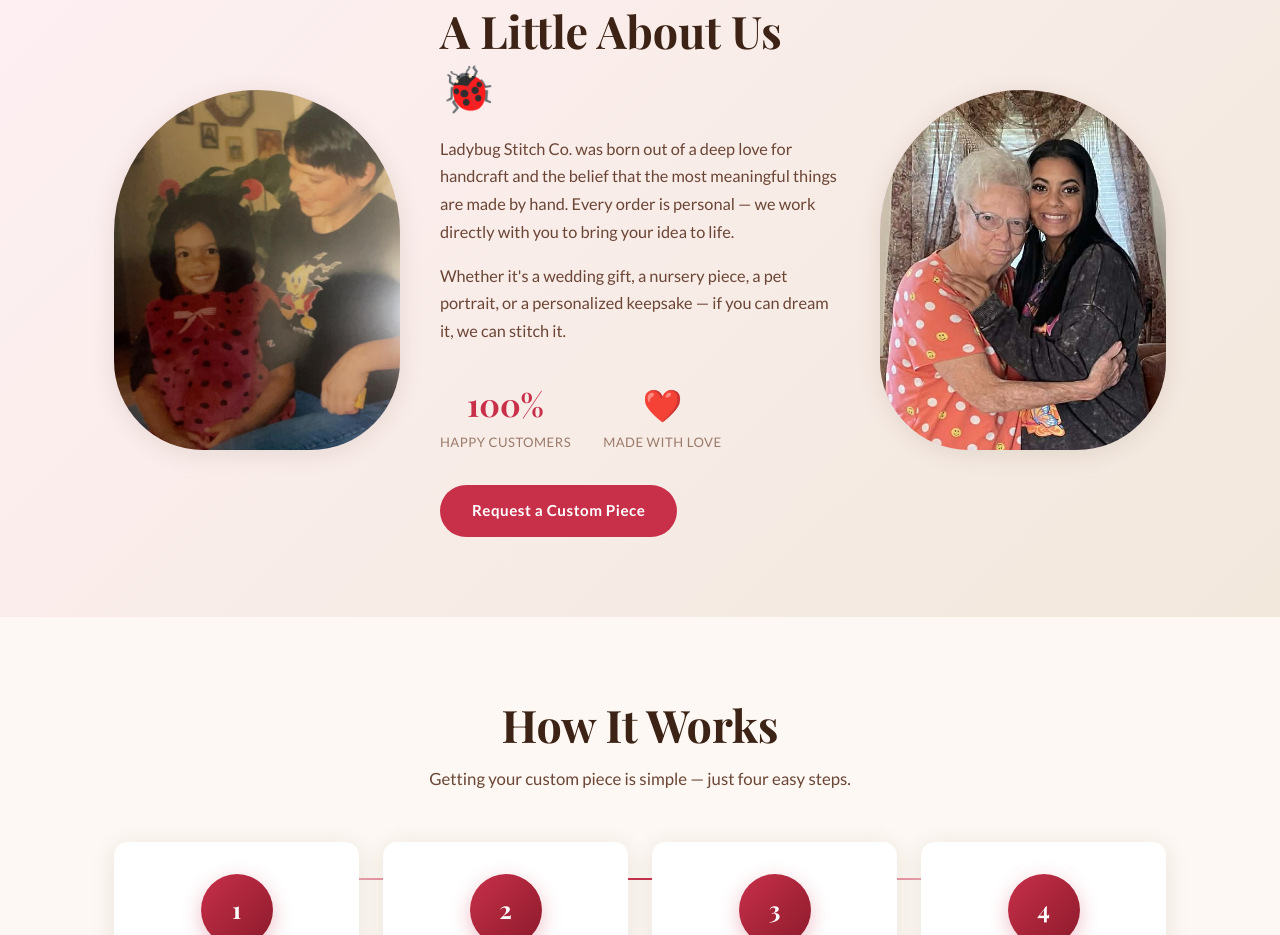
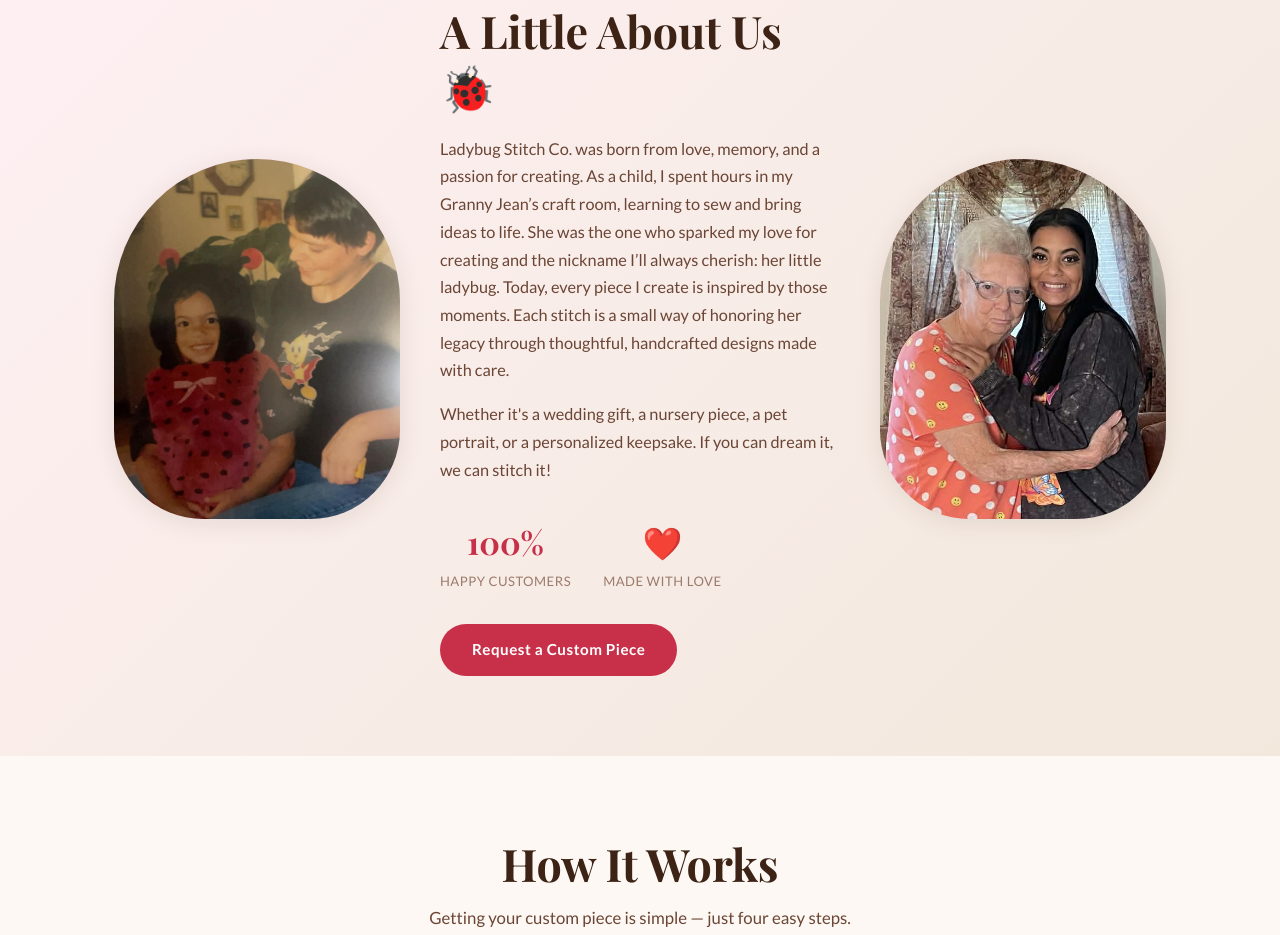
Before and after one commit to ExploitDev9989/LadybugStitchCo, a plain HTML site: page index.html in a window 1280 px wide. Shown: the part 2294-3229 px from the top of the page. Drawn offline with nearby package versions, Linux system fonts and the light colour scheme; a web font is replaced by a local one.

Commit message:
Fixed Bio

```diff
--- a/index.html
+++ b/index.html
@@ -660,13 +660,14 @@
 
       <h2 class="section-title">A Little About Us 🐞</h2>
       <p>
-        Ladybug Stitch Co. was born out of a deep love for handcraft and the belief that
-        the most meaningful things are made by hand. Every order is personal — we work
-        directly with you to bring your idea to life.
+        Ladybug Stitch Co. was born from love, memory, and a passion for creating. As a child, I spent hours in my Granny Jean’s craft room, learning to sew and bring ideas to life.
+        She was the one who sparked my love for creating and the nickname I’ll always cherish: her little ladybug.
+
+Today, every piece I create is inspired by those moments. Each stitch is a small way of honoring her legacy through thoughtful, handcrafted designs made with care.
       </p>
       <p>
         Whether it's a wedding gift, a nursery piece, a pet portrait, or a personalized
-        keepsake — if you can dream it, we can stitch it.
+        keepsake. If you can dream it, we can stitch it!
       </p>
       <div class="about-stats">
         <div class="stat">
```
